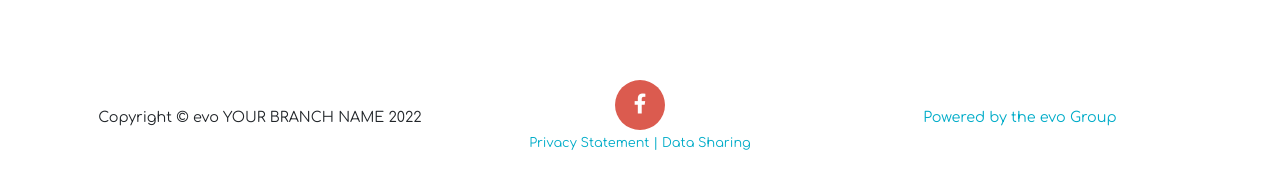
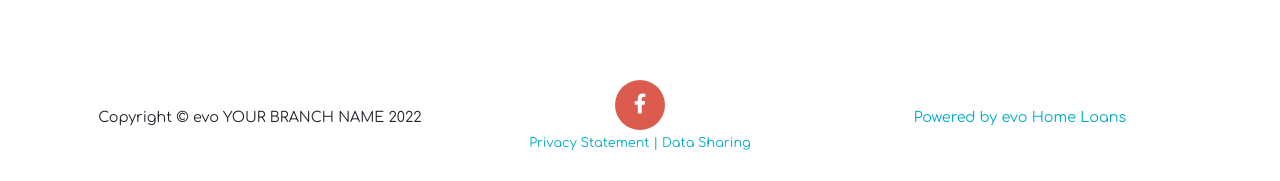
Before and after one commit to Intellify-Cloud/ev-midl, a Jekyll site: the page built from index.md, in a window 1280 px wide and 900 px high, scrolled down 3866 px. Shown: the part 716-897 px from the top of the window. Built offline with Jekyll 4.4.1, drawn with Linux system fonts in a browser that asks for light colours.

Commit message:
20220724 Powered By

```diff
--- a/_data/sitetext.yml
+++ b/_data/sitetext.yml
@@ -176,7 +176,7 @@ contact:
     section: team
 
 footer:
-    legal: "Powered by the evo Group"
+    legal: "Powered by evo Home Loans"
     social:
       # - url: https://twitter.com
       #   icon: "fab fa-twitter"
```
